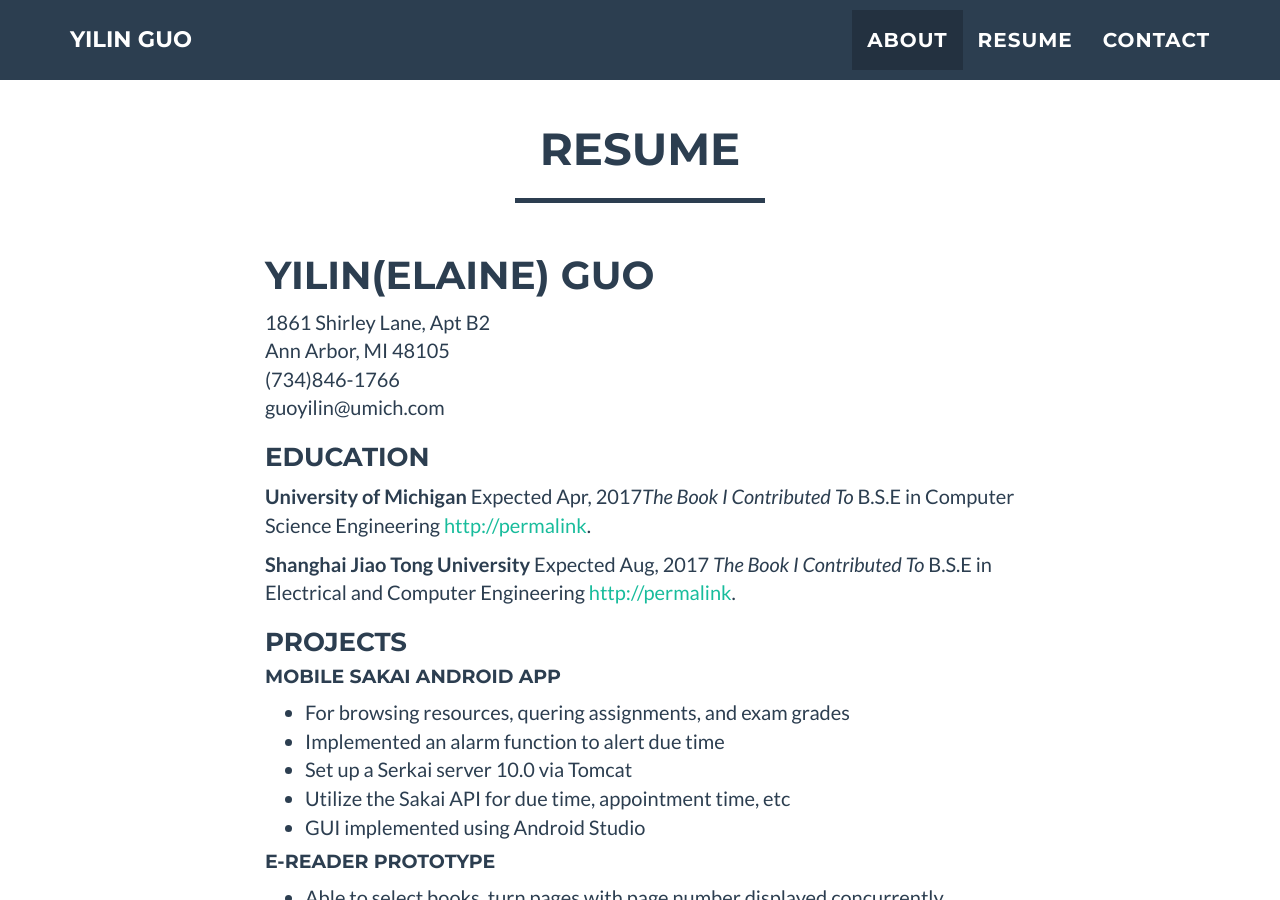
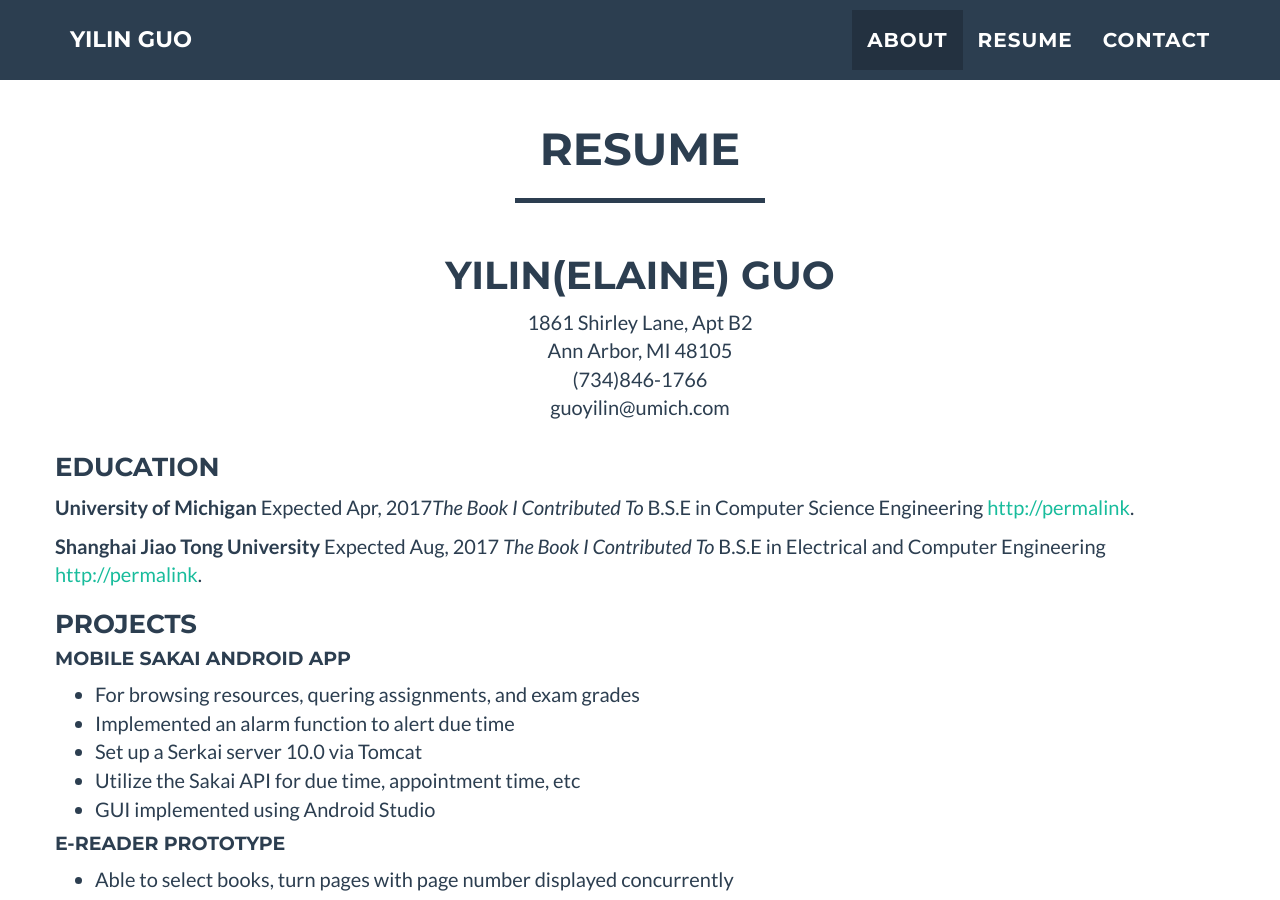
Before and after one commit to YilinGUO/YilinGUO.github.io, a Jekyll site: the page built from index.html, in a window 1280 px wide and 900 px high, scrolled down 1100 px. Built offline with Jekyll 4.4.1, drawn with Linux system fonts in a browser that asks for light colours.

Commit message:
updated all

```diff
--- a/_includes/portfolio_grid.html
+++ b/_includes/portfolio_grid.html
@@ -11,7 +11,7 @@
             </div>
 
             <div class="row">
-                <div class="col-lg-8 col-lg-offset-2">
+                <div class="col-lg-8 col-lg-offset-2 text-center">
                     <h1>Yilin(Elaine) GUO</h1>
                     <p>
                         1861 Shirley Lane, Apt B2<br>
@@ -19,7 +19,10 @@
                         (734)846-1766<br>
                         guoyilin@umich.com
                     </p>
+                </div>
+            </div>
 
+            <div class="row">
                     <h3>Education</h3>
 
                     <p><strong>University of Michigan</strong> Expected Apr, 2017<em>The Book I Contributed To</em> B.S.E in Computer Science Engineering <a href="#">http://permalink</a>.
```
